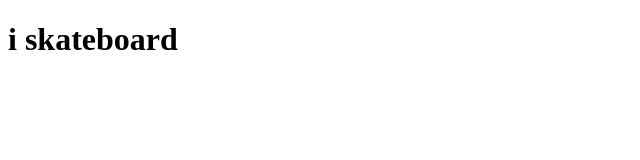
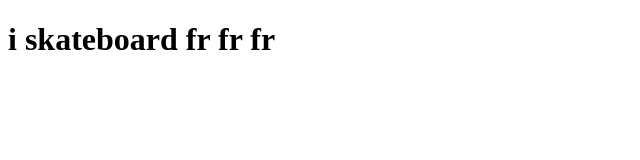
Before and after one commit to AhmedElZubair38/DOMLAB2, a website: page index.html in a window 1280 px wide. Shown: the whole page, without its empty margins (0-640 px from the left). Drawn offline with Linux system fonts and the light colour scheme.

Commit message:
fr fr added

```diff
--- a/index.html
+++ b/index.html
@@ -7,6 +7,6 @@
     <title>Static Template</title>
   </head>
   <body>
-    <h1>i skateboard</h1>
+    <h1>i skateboard fr fr fr</h1>
   </body>
 </html>
```
